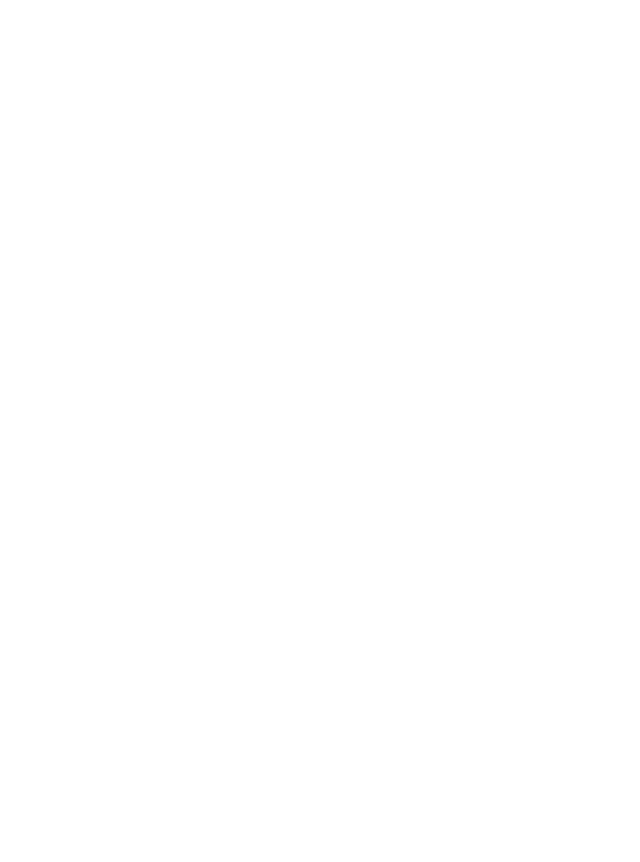
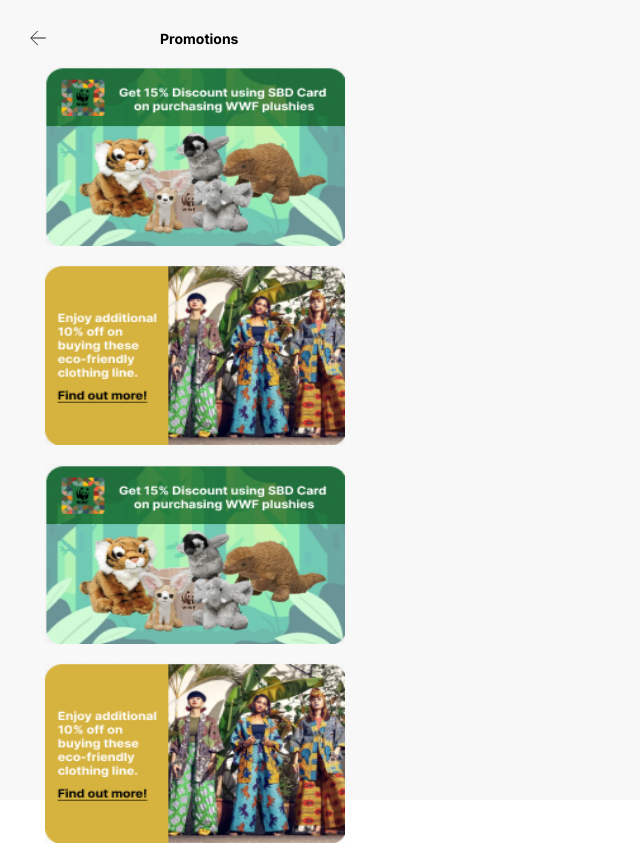
Before and after one commit to michelavieri/ESG-Banking-Bolt-FE, a React (Create React App) app in the folder esg-banking-bolt-fe/: page /list-promotions in a window 1280 px wide. Before the commit this address had no page. Shown: the whole page, without its empty margins (0-640 px from the left). Before the commit the page ends 800 px from the top, so only its background shows below. Built offline with nearby package versions, Linux system fonts and the light colour scheme.

Commit message:
list of promotions page (#5)

```diff
--- a/esg-banking-bolt-fe/src/index.jsx
+++ b/esg-banking-bolt-fe/src/index.jsx
@@ -6,6 +6,7 @@
 import GreenPage from './routes/greenPage';
 import TreePage from './routes/treePage';
 import ListRewardsPage from './routes/listRewardsPage'
+import ListPromotionsPage from './routes/listPromotionsPage';
 
 const root = ReactDOM.createRoot(document.getElementById('root'));
 root.render(
@@ -16,6 +17,7 @@
         <Route path="/green" element={<GreenPage />} />
         <Route path="/tree" element={<TreePage />} />
         <Route path="list-rewards" element={<ListRewardsPage/>}/>
+        <Route path="list-promotions" element={<ListPromotionsPage/>} />
       </Routes>
     </BrowserRouter>
   </React.StrictMode>
--- a/esg-banking-bolt-fe/src/routes/greenPage.jsx
+++ b/esg-banking-bolt-fe/src/routes/greenPage.jsx
@@ -326,7 +326,7 @@
       <ColumnFlex>
         <RowFlex style={{ padding: "12px 24px", marginTop:'25px'}}>
           <Title>Promotions</Title>
-          <Subtitle>View All</Subtitle>
+          <Subtitle onClick={() => navigate('/list-promotions')}>View All</Subtitle>
         </RowFlex>
         <Cards>
           <img src={Promo1} alt="" width={250} height={150}/>
--- /dev/null
+++ b/esg-banking-bolt-fe/src/routes/listPromotionsPage.jsx
@@ -0,0 +1,78 @@
+import React from 'react';
+import styled from "styled-components";
+import { useNavigate } from "react-router-dom";
+import {ReactComponent as BackButton} from '../assets/back-button.svg';
+import Promo1 from '../assets/promo1.png';
+import Promo2 from '../assets/promo2.png';
+
+const PromotionsPage = styled.div`
+  box-sizing: border-box;
+  background-color: #F8F8F8;
+  width: 100%;
+  height: 100vh;
+  display: flex;
+  flex-direction: column;
+`
+const Header = styled.div`
+  display: flex;
+  justify-content: space-between;
+  padding-left: 30px;
+  padding-right: 24px;
+  padding-top: 30px;
+  margin-bottom: 20px;
+`
+const ColumnFlex = styled.div`
+  display: flex;
+  flex-direction: column;
+`
+
+const RowFlex = styled.div`
+  display: flex;
+  justify-content: space-between;
+`
+
+const HeaderTitle = styled.div`
+  font-size: 14px;
+  font-weight: bold;
+  margin-left:130px;
+  position: absolute;
+
+`
+
+const PromotionDiv = styled.div`
+  margin-bottom: 15px;
+  align-items: center;
+  margin-left:45px;
+`
+
+function listPromotionsPage() {
+    const navigate = useNavigate();
+    return (
+        <PromotionsPage>
+            <Header>
+                <RowFlex>
+                    <BackButton width = "16" height= "16" onClick={() => navigate('/green')}/>
+                    <HeaderTitle>Promotions</HeaderTitle>
+                </RowFlex>
+            </Header>
+            <ColumnFlex>
+              <PromotionDiv>
+                <a href="https://www.worldwildlife.org/" target="_blank" rel="noreferrer">
+                  <img src={Promo1} alt="" width={300} height={180}/>
+                </a>
+              </PromotionDiv>
+              <PromotionDiv>
+                <img src={Promo2} alt="" width={300} height={180}/>
+              </PromotionDiv>
+              <PromotionDiv>
+                <img src={Promo1} alt="" width={300} height={180}/>
+              </PromotionDiv>
+              <PromotionDiv>
+                <img src={Promo2} alt="" width={300} height={180}/>
+              </PromotionDiv>
+            </ColumnFlex>
+        </PromotionsPage>
+    );
+}
+
+export default listPromotionsPage;
```
